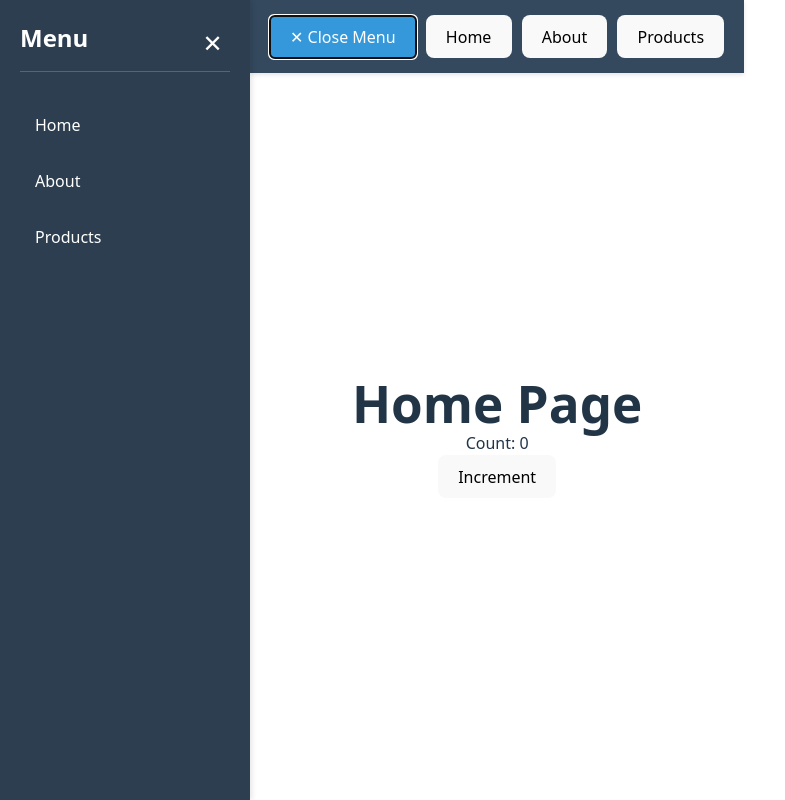
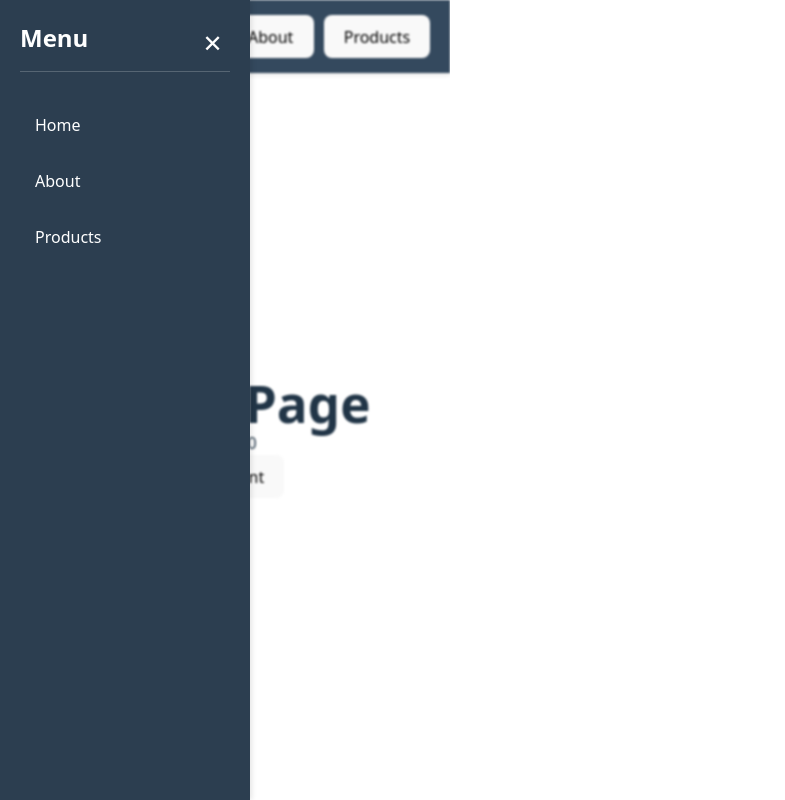
Before and after one commit to RomanZabela/reactlessonsApp, a React (Vite) app: page / in a window 1280 px wide. Both pictures are taken after a click on the button "☰ Menu". Shown: the whole page, without its empty margins (0-785 px from the left). Built offline with nearby package versions, Linux system fonts and the light colour scheme.

Commit message:
fixed sidebar behavior changed some css

```diff
--- a/src/App.css
+++ b/src/App.css
@@ -7,18 +7,20 @@
 .app-container {
   display: flex;
   min-height: 100vh;
+  overflow-x: hidden;
 }
 
 .main-content {
   flex: 1;
-  transition: margin-left 0.3s ease;
-  margin-left: 0;
   display: flex;
   flex-direction: column;
+  transition: filter 0.3s ease;
+  width: 100%;
 }
 
-.main-content.with-sidebar {
-  margin-left: 250px;
+.main-content.blurred {
+  filter: blur(1px);
+  pointer-events: none;
 }
 
 .top-nav {
--- a/src/App.tsx
+++ b/src/App.tsx
@@ -12,10 +12,10 @@ function App() {
     <div className='app-container'>
       <Sidebar />
       <ToastContainer />
-      <div className={`main-content ${isOpen ? 'with-sidebar' : ''}`}>
+      <div className={`main-content ${isOpen ? 'blurred' : ''}`}>
         <nav className='top-nav'>
           <button onClick={toggle} className='menu-toggle'>
-            {isOpen ? '✕ Close Menu' : '☰ Menu'}
+            ☰ Menu
           </button>
           <button onClick={() => navigate('/')}>Home</button>
           <button onClick={() => navigate('/about')}>About</button>
--- a/src/hooks/product.ts
+++ b/src/hooks/product.ts
@@ -1,12 +1,12 @@
 import { keepPreviousData, useQuery } from "@tanstack/react-query";
 import { fetchProductById, fetchProducts } from "../api/product";
 
-export const UseGetProductById = (productId: number) =>useQuery({
+export const useGetProductById = (productId: number) =>useQuery({
         queryKey: ['product', productId],
         queryFn: () => fetchProductById(productId),
     });
 
-export const UseGetProductList = (page: number, pageSize: number) => useQuery({
+export const useGetProductList = (page: number, pageSize: number) => useQuery({
         queryKey: ['products', page, pageSize],
         queryFn: () => fetchProducts(page, pageSize),
         placeholderData: keepPreviousData,
--- a/src/pages/ProductDetail.tsx
+++ b/src/pages/ProductDetail.tsx
@@ -1,6 +1,6 @@
 import { useParams } from "react-router-dom";
 import { ErrorMessage, Loading } from "../shared/components";
-import { UseGetProductById } from "../hooks/product";
+import { useGetProductById } from "../hooks/product";
 
 export const ProductDetail = () => {
     const { id } = useParams();
@@ -10,7 +10,7 @@ export const ProductDetail = () => {
         return <ErrorMessage message="Invalid product ID." />;
     }
 
-    const { data, error, isLoading } = UseGetProductById(productId);
+    const { data, error, isLoading } = useGetProductById(productId);
 
     if (isLoading) {
         return <Loading />;
--- a/src/pages/ProductList.tsx
+++ b/src/pages/ProductList.tsx
@@ -2,7 +2,7 @@ import { useEffect, useState } from "react";
 import { ErrorMessage, Loading } from "../shared/components";
 import { Link } from "react-router-dom";
 import type { Product } from "../shared/types/product";
-import { UseGetProductList } from "../hooks/product";
+import { useGetProductList } from "../hooks/product";
 import { useToastStore } from "../shared/stores/useToastStore";
 
 export const ProductList = () => {
@@ -10,7 +10,7 @@ export const ProductList = () => {
     const [page, setPage] = useState(1);
     const pageSize = 10;
 
-    const { data, error, isLoading } = UseGetProductList(page, pageSize);
+    const { data, error, isLoading } = useGetProductList(page, pageSize);
 
     const totalPages = data ? Math.ceil(data.total / pageSize) : 0;
 
@@ -46,7 +46,7 @@ export const ProductList = () => {
                 <button
                     onClick={() => setPage((p => p - 1))}
                     disabled={page === 1}
-                    araia-label="Previous Page"
+                    aria-label="Previous Page"
                     className="px-4 py-2 bg-blue-500 text-white rounded hover:bg-blue-600 disabled:bg-gray-300 disabled:cursor-not-allowed transition-colors"
                 >
                     Previous
--- a/src/shared/components/Sidebar/Sidebar.css
+++ b/src/shared/components/Sidebar/Sidebar.css
@@ -1,21 +1,24 @@
 .sidebar {
   position: fixed;
   top: 0;
-  left: -250px;
+  left: 0;
   width: 250px;
   height: 100vh;
   background-color: #2c3e50;
   color: white;
   padding: 20px;
   box-shadow: 2px 0 5px rgba(0, 0, 0, 0.1);
-  z-index: 1000;
+  z-index: 2;
   display: flex;
   flex-direction: column;
+  opacity: 0;
+  visibility: hidden;
+  transition: opacity 0.3s ease, visibility 0.3s ease;
 }
 
 .sidebar.open {
-  left: 0;
-  transition: left 0.3s ease;
+  opacity: 1;
+  visibility: visible;
 }
 
 .sidebar-header {
--- a/src/shared/components/Sidebar/Sidebar.tsx
+++ b/src/shared/components/Sidebar/Sidebar.tsx
@@ -3,11 +3,12 @@ import "./Sidebar.css";
 import { useNavigate } from "react-router-dom";
 
 export const Sidebar = () => {
-    const {isOpen, close} = useSidebarStore();
+    const {isOpen, toggle} = useSidebarStore();
     const navigate = useNavigate();
 
     const handleNavigation = (path: string) => {
         navigate(path);
+        toggle();
     }
 
     if (!isOpen) return null;
@@ -16,7 +17,7 @@ export const Sidebar = () => {
         <aside className={`sidebar ${isOpen ? 'open' : ''}`}>
             <div className="sidebar-header">
                 <h2>Menu</h2>
-                <button className="close-btn" onClick={close}>✕</button>
+                <button className="close-btn" onClick={toggle}>✕</button>
             </div>
 
             <nav className="sidebar-nav">
--- a/src/shared/stores/useSidebarStore.ts
+++ b/src/shared/stores/useSidebarStore.ts
@@ -16,12 +16,6 @@ export const useSidebarStore = create<SidebarStore>((set) => {
                 localStorage.setItem('sidebarStore', JSON.stringify(true));
             }
         },
-        close: () => {
-            set({ isOpen: false });
-            if (typeof window !== 'undefined') {
-                localStorage.setItem('sidebarStore', JSON.stringify(false));
-            }
-        },
         toggle: () => {
             set((state) => {
                 const newState = !state.isOpen;
--- a/src/shared/types/sidebarStore.ts
+++ b/src/shared/types/sidebarStore.ts
@@ -2,5 +2,4 @@ export interface SidebarStore {
     isOpen: boolean;
     toggle: () => void;
     open: () => void;
-    close: () => void;
 }
```
